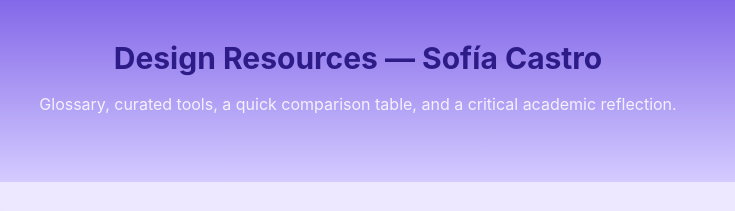
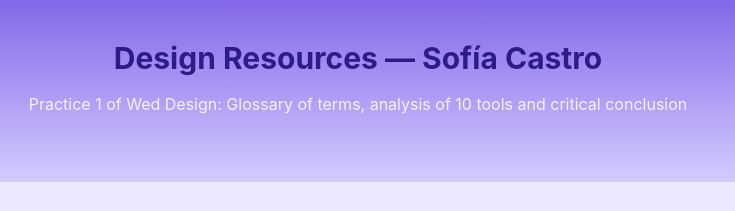
Before and after one commit to Sofys-foxys/web-style-sofia-udit, a website: page student-project/resources/index.html in a window 1280 px wide. Shown: the top 211 px of the page, 282-1017 px from the left. Drawn offline with Linux system fonts and the light colour scheme.

Commit message:
subtitle

```diff
--- a/student-project/resources/index.html
+++ b/student-project/resources/index.html
@@ -15,7 +15,7 @@
       <div class="masthead">
         <div class="brand">
           <h1>Design Resources — Sofía Castro</h1>
-          <p class="subtitle">Glossary, curated tools, a quick comparison table, and a critical academic reflection.</p>
+          <p class="subtitle">Practice 1 of Wed Design: Glossary of terms, analysis of 10 tools and critical conclusion</p>
         </div>
       </div>
     </div>
```
